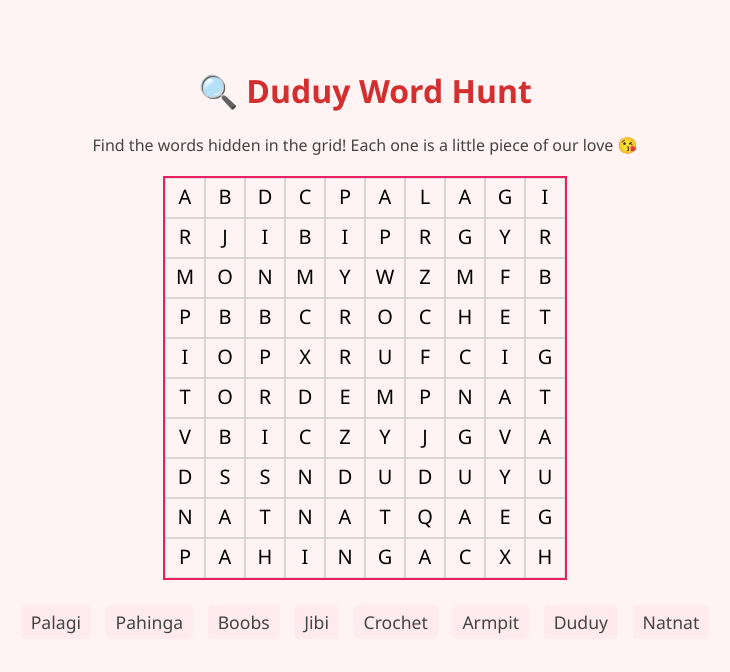
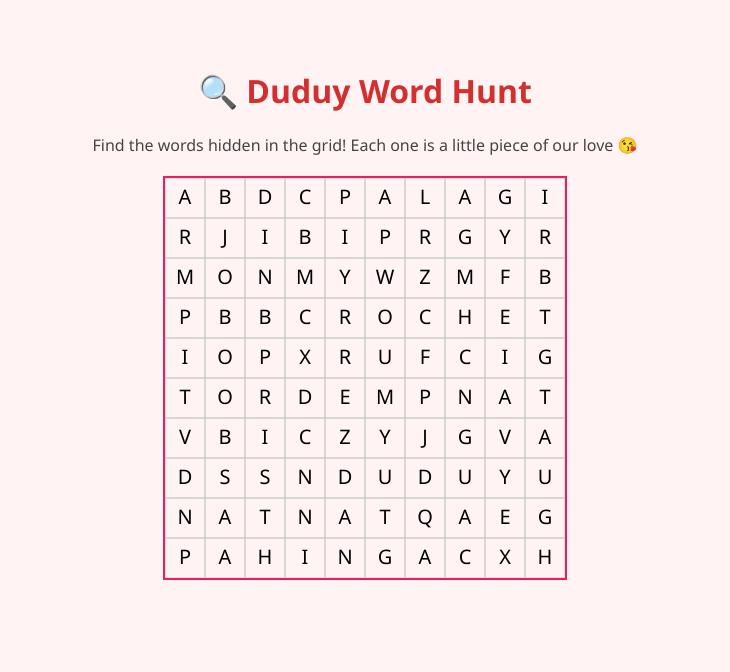
Before and after one commit to jvninat/Wordhunt, a plain HTML site: page index.html in a window 1280 px wide. Shown: the whole page, without its empty margins (275-1005 px from the left). Drawn offline with Linux system fonts and the light colour scheme.

Commit message:
Update index.html

```diff
--- a/index.html
+++ b/index.html
@@ -38,14 +38,7 @@
   <p>Find the words hidden in the grid! Each one is a little piece of our love 😘</p>
   <canvas id="puzzle" width="400" height="400"></canvas>
   <div class="word-list">
-    <span>Palagi</span>
-    <span>Pahinga</span>
-    <span>Boobs</span>
-    <span>Jibi</span>
-    <span>Crochet</span>
-    <span>Armpit</span>
-    <span>Duduy</span>
-    <span>Natnat</span>
+
   </div>
   <script>
     const canvas = document.getElementById('puzzle');
```
